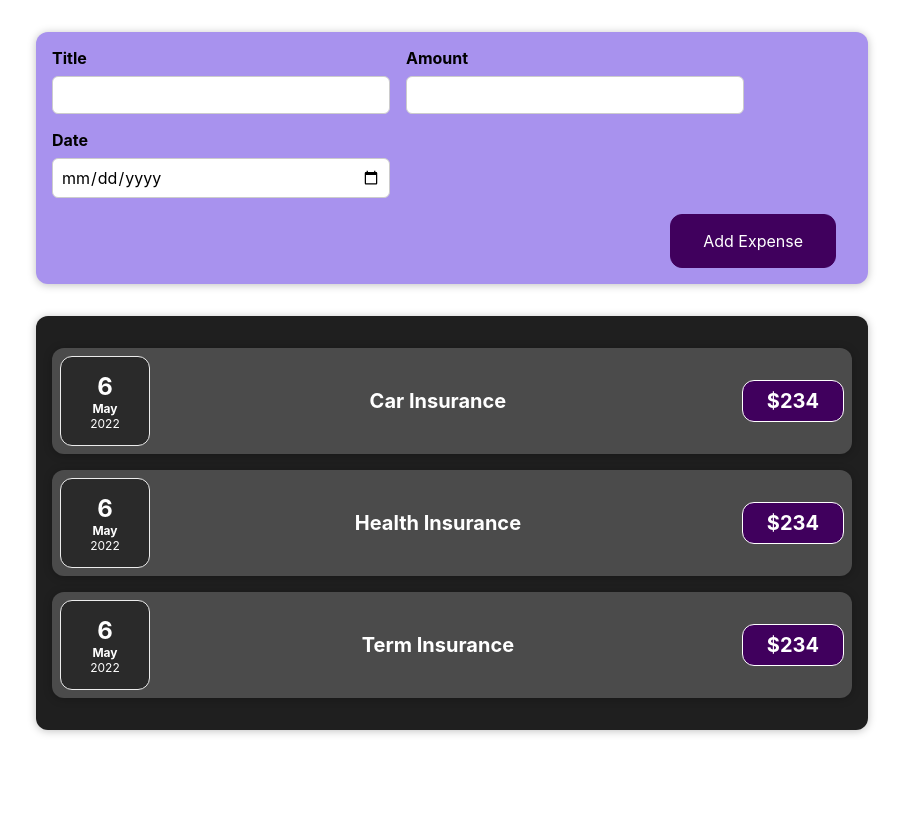
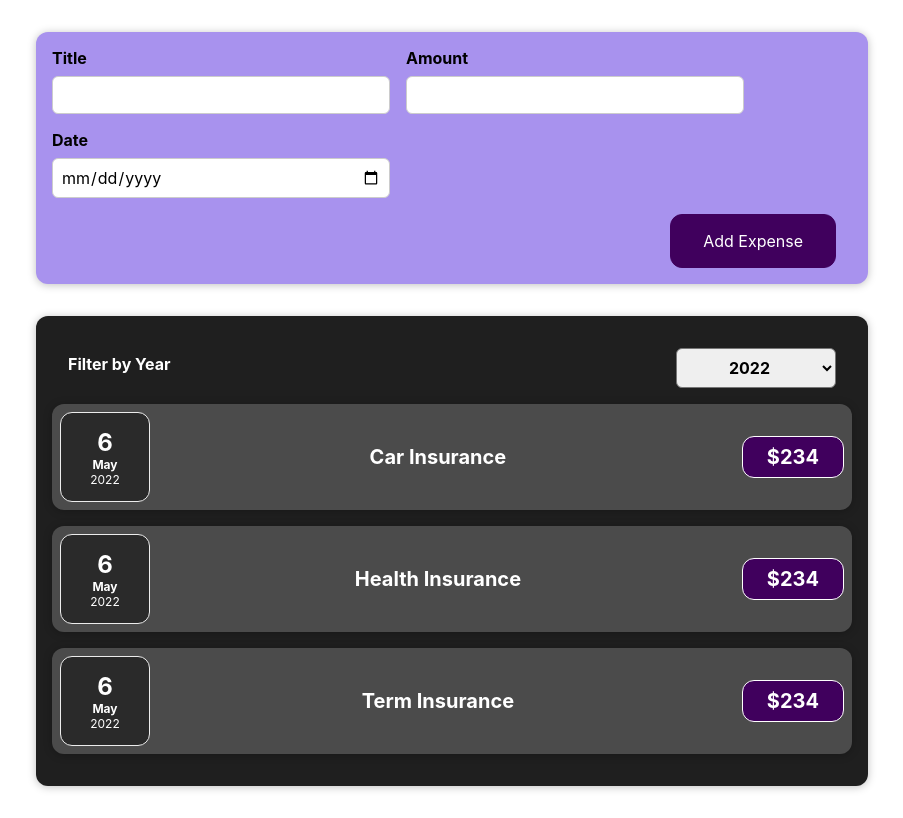
Before and after one commit to anoop0567/expense-tracker, a React (Create React App) app: page / in a window 1280 px wide. Shown: the whole page, without its empty margins (188-1091 px from the left). Built offline with nearby package versions, Linux system fonts and the light colour scheme.

Commit message:
NEW: expense filter

```diff
--- /dev/null
+++ b/src/components/Expenses/ExpenseFilter.css
@@ -0,0 +1,24 @@
+.expenses-filter {
+    color: white;
+    padding: 0 1rem;
+}
+
+.expenses-filter__control {
+    display: flex;
+    width: 100%;
+    align-items: center;
+    justify-content: space-between;
+    margin: 1rem 0;
+}
+
+.expenses-filter label {
+    font-weight: bold;
+    margin-bottom: 0.5rem;
+}
+
+.expenses-filter select {
+    font: inherit;
+    padding: 0.5rem 3rem;
+    font-weight: bold;
+    border-radius: 6px;
+}
--- /dev/null
+++ b/src/components/Expenses/ExpenseFilter.js
@@ -0,0 +1,26 @@
+import { useState } from 'react';
+import './ExpenseFilter.css';
+
+const ExpenseFilter = () => {
+    const [filterYear, setFilterYear] = useState('2022');
+
+    const filterYearChangeHandler = (event) => {
+        setFilterYear(event.target.value);
+    }
+
+    return (
+        <div className='expenses-filter'>
+            <div className='expenses-filter__control'>
+                <label>Filter by Year</label>
+                <select onChange={filterYearChangeHandler} value={filterYear}>
+                    <option value="2022">2022</option>
+                    <option value="2021">2021</option>
+                    <option value="2020">2020</option>
+                    <option value="2019">2019</option>
+                </select>
+            </div>
+        </div>
+    )
+}
+
+export default ExpenseFilter;
--- a/src/components/Expenses/Expenses.js
+++ b/src/components/Expenses/Expenses.js
@@ -1,10 +1,14 @@
 import './Expenses.css';
+
 import ExpenseItem from './ExpenseItem';
+import ExpenseFilter from './ExpenseFilter';
 import Card from '../UI/Card';
 
 const Expenses = ({ item }) => {
     return (
-        <Card className="expenses">
+        <Card className='expenses'>
+            <ExpenseFilter />
+            <div>
                 <ExpenseItem
                     title={item[0].title}
                     amount={item[0].amount}
@@ -20,6 +24,7 @@
                     amount={item[2].amount}
                     date={item[2].date}
                 />
+            </div>
         </Card>
     )
 }
```
Lines whose indentation alone changed are shown as unchanged.
